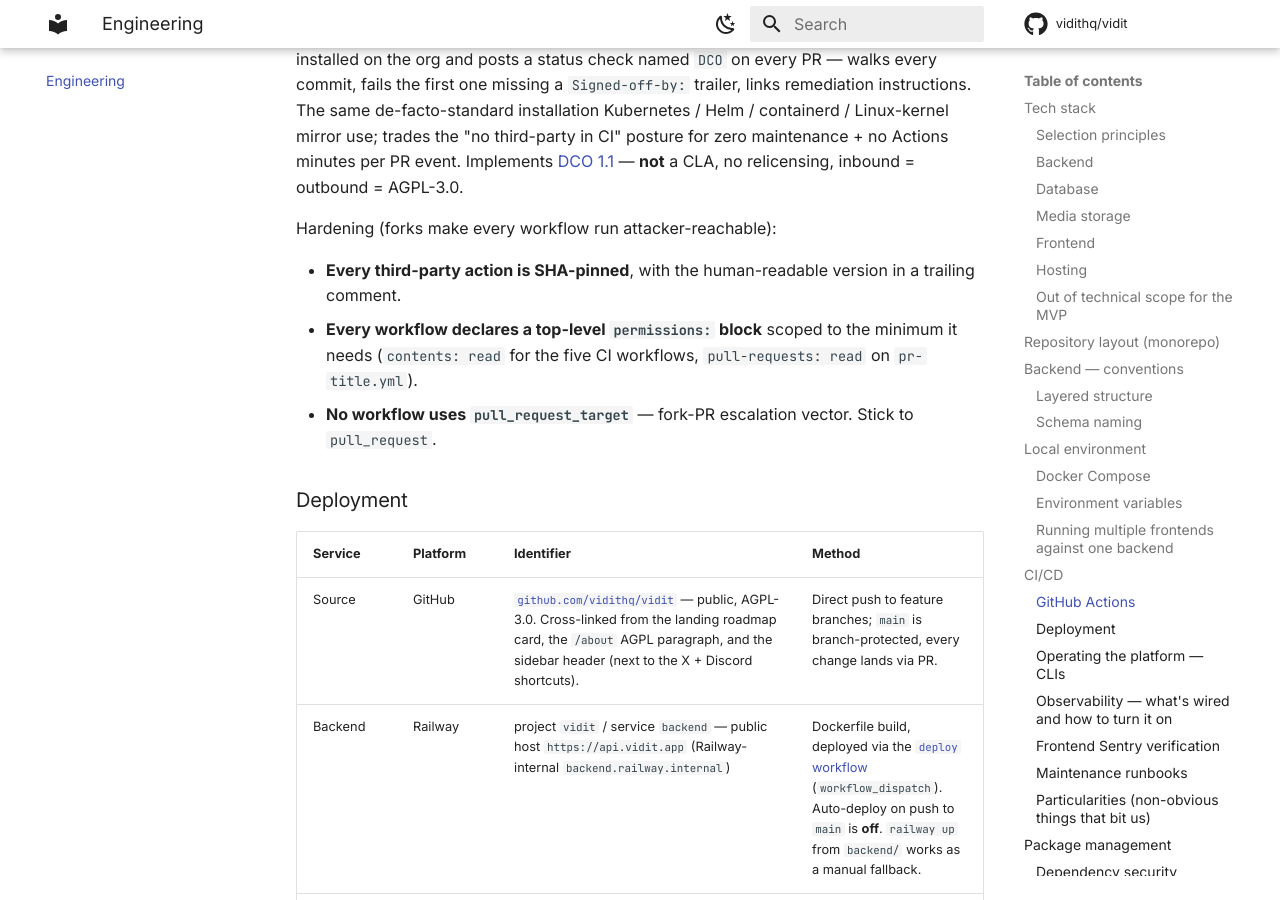
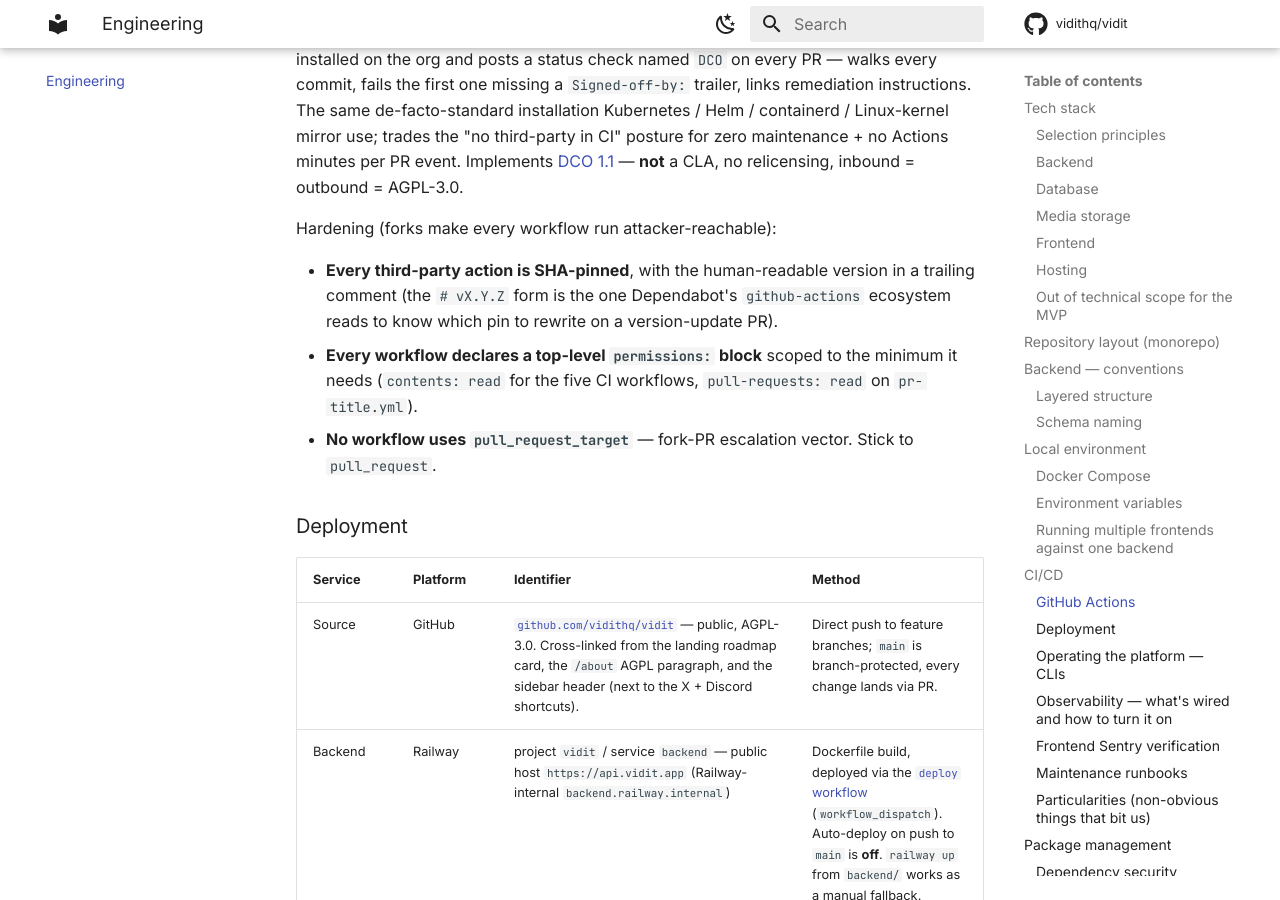
Before and after one commit to vidithq/vidit, an MkDocs documentation site: the page built from docs/engineering.md, in a window 1280 px wide and 900 px high, scrolled down 8875 px. Built offline with MkDocs 1.6.1 and Material for MkDocs 9.7.7, drawn with Linux system fonts in a browser that asks for light colours; comment, search, counter and statistics services are not loaded.

Commit message:
chore(deps): bump four stale third-party github actions to latest major (#35)
One-shot pre-flip catch-up so the first Dependabot version-update
wave on the Monday after the M1 public flip starts from a clean
floor rather than ripping six majors of accumulated drift through
the queue at once.

Bumps (all SHA-pinned, all verified compatible with the way the
workflows actually use them — no input signatures changed in our
call sites):

- actions/checkout v4.3.1 → v6.0.3
  v5 moves the action's internal runtime to Node 24 (ubuntu-latest
  runners are fine), v6 adds a separate credential file the
  workflows don't read.
- actions/setup-node v4.4.0 → v6.4.0
  v5's auto-cache toggles on when no explicit cache: is set —
  frontend.yml already passes cache: npm so behaviour is unchanged.
  v6 narrows auto-cache to npm only, same no-op for us.
- astral-sh/setup-uv v3.2.4 → v8.2.0
  v7 moves to Node 24. v8 is the first "immutable release" line —
  astral now refuses to publish floating @v8 / @v8.0 tags as a
  supply-chain hardening, and the SHA-pinned form this repo already
  uses is what they recommend instead. Deprecated manifest-file
  format gets removed in v8 and we don't use it.
- amannn/action-semantic-pull-request v5.5.3 → v6.1.1
  Node 24 + ESM runtime, same with: config.

Five other actions referenced in the workflow tree
(actions/deploy-pages, actions/setup-python,
actions/upload-pages-artifact, github/codeql-action) are already
at their latest published majors — no bump needed.

Doc-sync touch on planning/next.md is a one-clause amendment to
the M1 Flip the repository public + enable secret scanning row
noting all three dep ecosystems (pip, npm, github-actions) are
now fresh going into the flip. docs/engineering.md gets a one-line
extension on the SHA-pinning Hardening bullet calling out that
`# vX.Y.Z` is the form Dependabot rewrites on bump PRs.

Signed-off-by: vidit-admin <admin@vidit.app>

```diff
--- a/docs/engineering.md
+++ b/docs/engineering.md
@@ -309,7 +309,7 @@
 
 Hardening (forks make every workflow run attacker-reachable):
 
-- **Every third-party action is SHA-pinned**, with the human-readable version in a trailing comment.
+- **Every third-party action is SHA-pinned**, with the human-readable version in a trailing comment (the `# vX.Y.Z` form is the one Dependabot's `github-actions` ecosystem reads to know which pin to rewrite on a version-update PR).
 - **Every workflow declares a top-level `permissions:` block** scoped to the minimum it needs (`contents: read` for the five CI workflows, `pull-requests: read` on `pr-title.yml`).
 - **No workflow uses `pull_request_target`** — fork-PR escalation vector. Stick to `pull_request`.
 
```
Also changed, not shown: CHANGELOG.md (+1 -0 lines), planning/next.md (+1 -1 lines), 7 other files.
